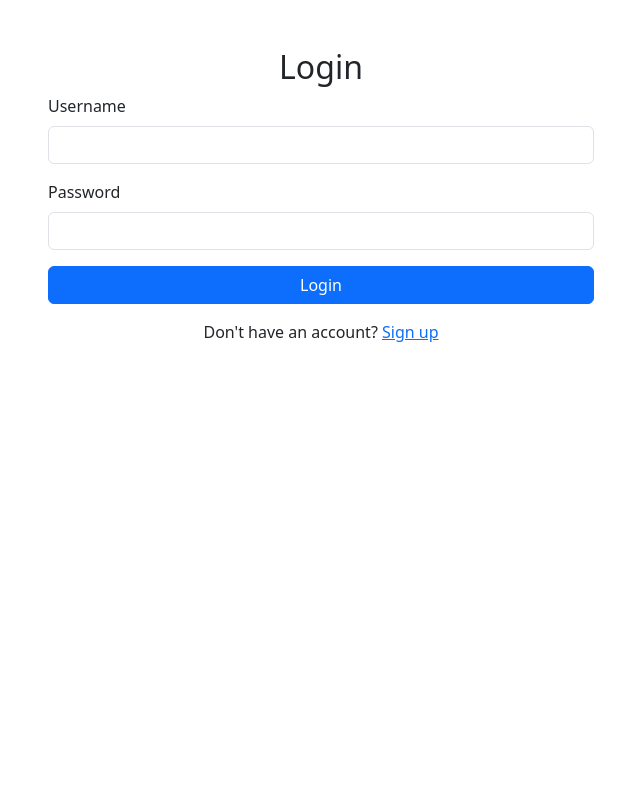
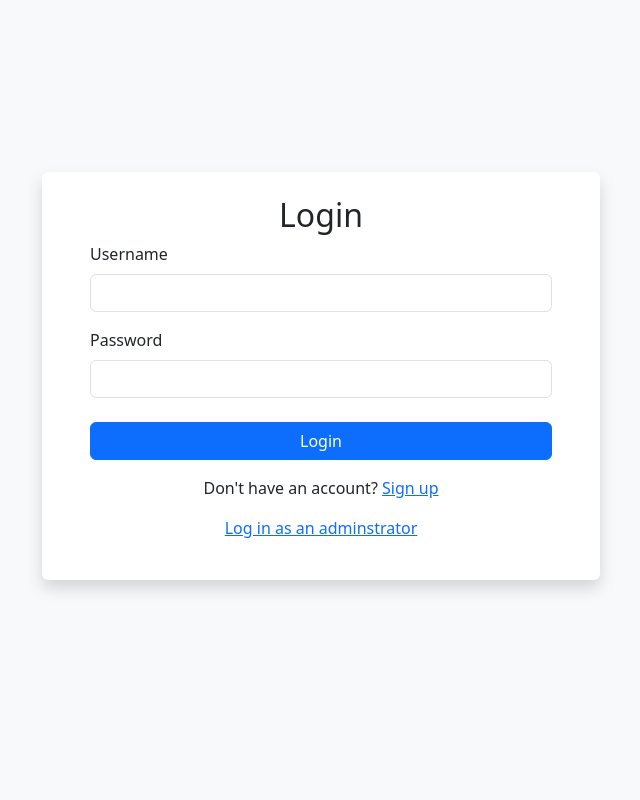
Before and after one commit to satyam-kr03/DisasterAlertApp, a Django app: page /accounts/login/ in a window 1280 px wide. Shown: the whole page, without its empty margins (319-959 px from the left). Run offline with Django 5.2, Linux system fonts and the light colour scheme.

Commit message:
Major UI changes and minor bug fixing

```diff
--- a/DisasterAlertApp/urls.py
+++ b/DisasterAlertApp/urls.py
@@ -1,10 +1,10 @@
 from django.contrib import admin
 from django.urls import path, include
-from django.contrib.auth import views as auth_views
+from alerts import views
 
 urlpatterns = [
     path('admin/', admin.site.urls),
     path('accounts/', include('django.contrib.auth.urls')),
     path('alerts/', include('alerts.urls')),
-    path('', auth_views.redirect_to_login),
+    path('', views.redirect_to_login),
 ]
--- a/alerts/templates/registration/login.html
+++ b/alerts/templates/registration/login.html
@@ -6,10 +6,9 @@
     <title>Login</title>
     <link href="https://cdn.jsdelivr.net/npm/bootstrap@5.3.0/dist/css/bootstrap.min.css" rel="stylesheet">
 </head>
-<body>
-    <div class="container mt-5">
-        <div class="row justify-content-center">
-            <div class="col-md-6">
+<body class="bg-light">
+    <div class="container vh-100 vw-100 d-flex align-items-center justify-content-center">
+            <div class="col-md-6 shadow px-5 py-4 mb-5 bg-white rounded">
                 <h2 class="text-center">Login</h2>
                 {% if form.errors %}
                     <div class="alert alert-danger">
@@ -22,7 +21,7 @@
                         <label for="id_username" class="form-label">Username</label>
                         <input type="text" name="username" class="form-control" id="id_username" required>
                     </div>
-                    <div class="mb-3">
+                    <div class="mb-4">
                         <label for="id_password" class="form-label">Password</label>
                         <input type="password" name="password" class="form-control" id="id_password" required>
                     </div>
@@ -31,8 +30,10 @@
                 <p class="mt-3 text-center">
                     Don't have an account? <a href="{% url 'signup' %}">Sign up</a>
                 </p>
+                <p class="mt-2 text-center">
+                 <a href="{% url 'admin:index' %}">Log in as an adminstrator</a>
+                </p>
             </div>
-        </div>
     </div>
 </body>
 </html>
--- a/alerts/templates/set_location.html
+++ b/alerts/templates/set_location.html
@@ -14,7 +14,7 @@
     <div class="container mt-5">
         <div class="row justify-content-center">
             <div class="col-md-8">
-                <h2 class="text-center">Set Your Location</h2>
+                <h2 class="text-center mb-3">Set Your Location</h2>
                 <form method="post">
                     {% csrf_token %}
                     <div id="map"></div>
```
Also changed, not shown: alerts/templates/dashboard.html (+5 -5 lines), alerts/templates/signup.html (+4 -6 lines).
